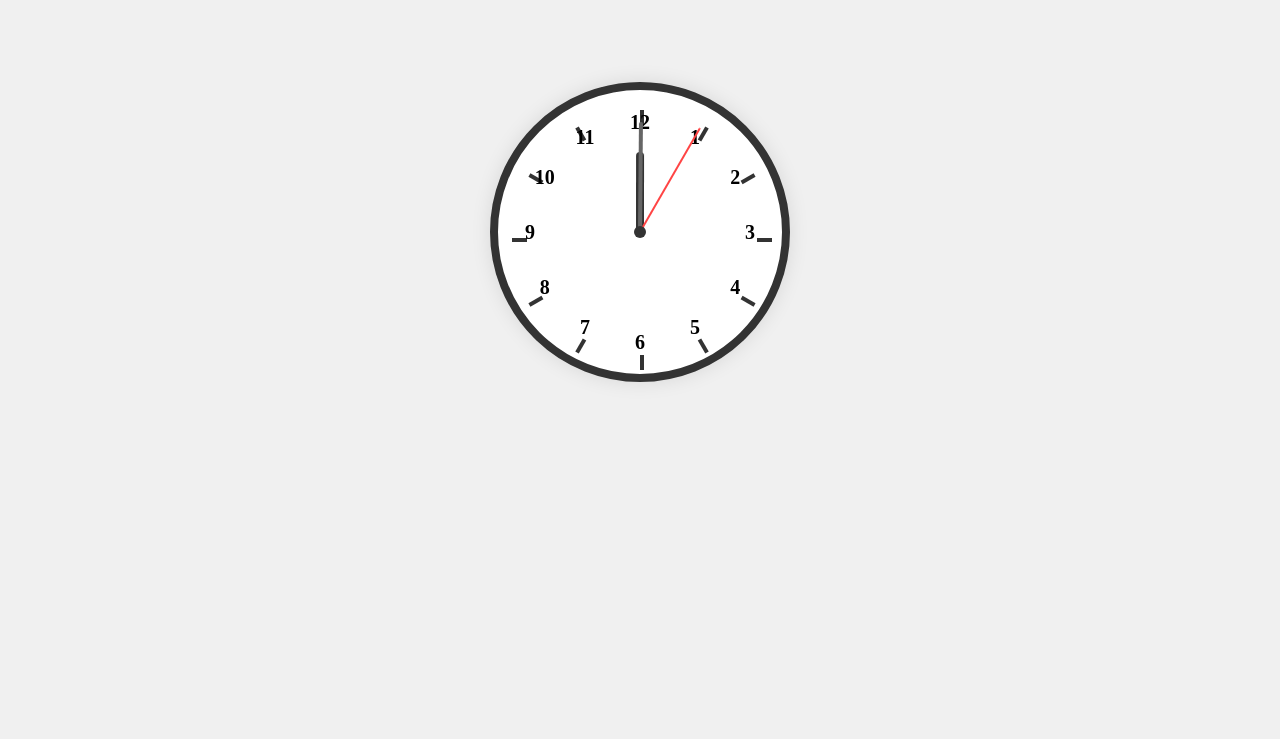
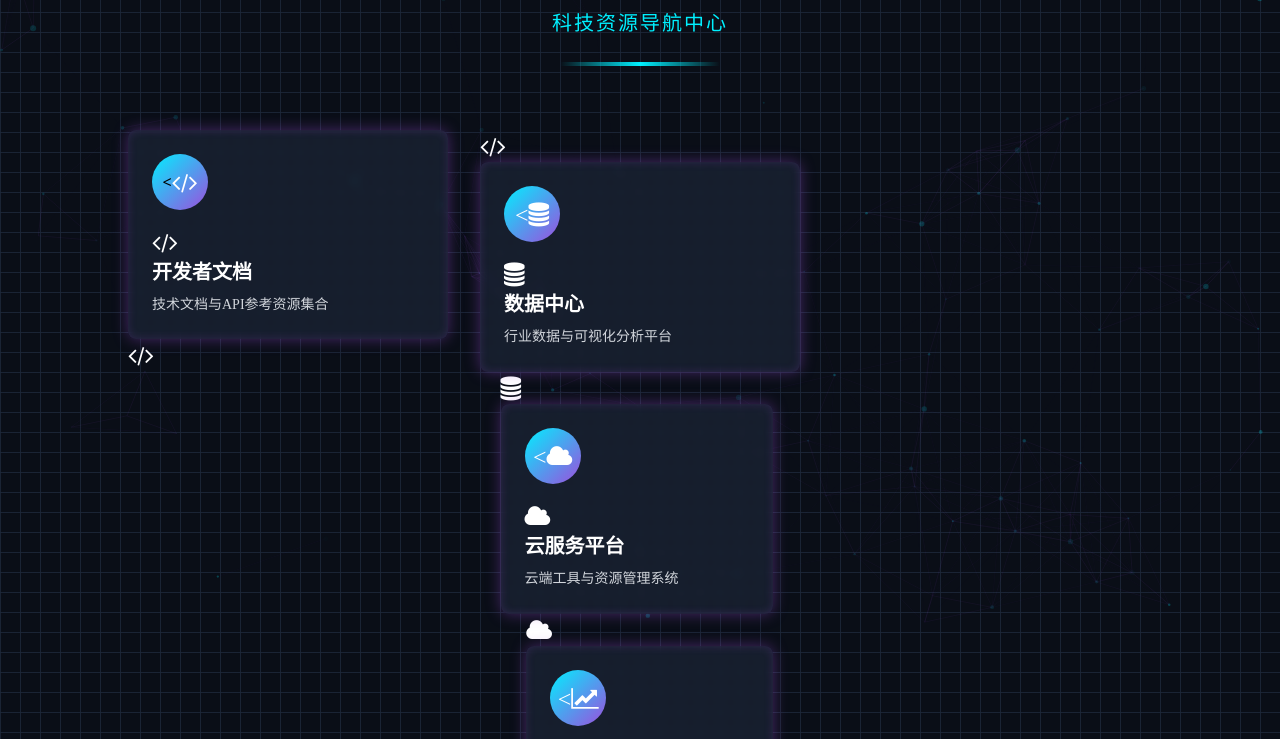
Before and after one commit to noakcc/tigear, a plain HTML site: page index.html in a window 1280 px wide. Shown: the part 168-907 px from the top of the page. Before the commit the page ends 800 px from the top, so only its background shows below. Drawn offline with nearby package versions, Linux system fonts and the light colour scheme.

Commit message:
Update index.html

```diff
--- a/index.html
+++ b/index.html
@@ -3,168 +3,186 @@
 <head>
     <meta charset="UTF-8">
     <meta name="viewport" content="width=device-width, initial-scale=1.0">
-    <title>CSS 静态钟表</title>
-    <style>
-        * {
-            margin: 0;
-            padding: 0;
-            box-sizing: border-box;
+    <title>科技导航主页</title>
+    <script src="https://cdn.tailwindcss.com"></script>
+    <link href="https://cdn.jsdelivr.net/npm/font-awesome@4.7.0/css/font-awesome.min.css" rel="stylesheet">
+    <script>
+        // 配置Tailwind自定义主题
+        tailwind.config = {
+            theme: {
+                extend: {
+                    colors: {
+                        tech: {
+                            blue: '#00f0ff',
+                            purple: '#9d4edd',
+                            dark: '#0a0e17',
+                            light: '#1e293b'
                         }
-        body {
-            min-height: 100vh;
-            display: flex;
-            justify-content: center;
-            align-items: center;
-            background-color: #f0f0f0;
+                    },
+                    fontFamily: {
+                        cyber: ['"Orbitron"', 'sans-serif']
                     }
-        /* 钟表容器 */
-        .clock {
-            width: 300px;
-            height: 300px;
-            border-radius: 50%;
-            background-color: #fff;
-            border: 8px solid #333;
-            position: relative;
-            box-shadow: 0 0 20px rgba(0,0,0,0.1);
                 }
-        /* 表盘刻度 - 小时刻度 */
-        .clock .hour-mark {
-            position: absolute;
-            top: 20px;
-            left: 50%;
-            width: 4px;
-            height: 15px;
-            background-color: #333;
-            transform-origin: center 130px; /* 以表盘中心为旋转原点 */
             }
-        /* 生成12个小时刻度（通过CSS循环） */
-        .clock .hour-mark:nth-child(1) { transform: rotate(0deg); }
-        .clock .hour-mark:nth-child(2) { transform: rotate(30deg); }
-        .clock .hour-mark:nth-child(3) { transform: rotate(60deg); }
-        .clock .hour-mark:nth-child(4) { transform: rotate(90deg); }
-        .clock .hour-mark:nth-child(5) { transform: rotate(120deg); }
-        .clock .hour-mark:nth-child(6) { transform: rotate(150deg); }
-        .clock .hour-mark:nth-child(7) { transform: rotate(180deg); }
-        .clock .hour-mark:nth-child(8) { transform: rotate(210deg); }
-        .clock .hour-mark:nth-child(9) { transform: rotate(240deg); }
-        .clock .hour-mark:nth-child(10) { transform: rotate(270deg); }
-        .clock .hour-mark:nth-child(11) { transform: rotate(300deg); }
-        .clock .hour-mark:nth-child(12) { transform: rotate(330deg); }
-        /* 表盘数字 */
-        .clock .number {
-            position: absolute;
-            top: 50%;
-            left: 50%;
-            font-size: 20px;
-            font-weight: bold;
-            transform-origin: center;
-            width: 40px;
-            height: 40px;
-            text-align: center;
-            line-height: 40px;
-            margin-top: -20px;
-            margin-left: -20px;
         }
-        .clock .number-1 { transform: rotate(30deg) translate(0, -110px) rotate(-30deg); }
-        .clock .number-2 { transform: rotate(60deg) translate(0, -110px) rotate(-60deg); }
-        .clock .number-3 { transform: rotate(90deg) translate(0, -110px) rotate(-90deg); }
-        .clock .number-4 { transform: rotate(120deg) translate(0, -110px) rotate(-120deg); }
-        .clock .number-5 { transform: rotate(150deg) translate(0, -110px) rotate(-150deg); }
-        .clock .number-6 { transform: rotate(180deg) translate(0, -110px) rotate(-180deg); }
-        .clock .number-7 { transform: rotate(210deg) translate(0, -110px) rotate(-210deg); }
-        .clock .number-8 { transform: rotate(240deg) translate(0, -110px) rotate(-240deg); }
-        .clock .number-9 { transform: rotate(270deg) translate(0, -110px) rotate(-270deg); }
-        .clock .number-10 { transform: rotate(300deg) translate(0, -110px) rotate(-300deg); }
-        .clock .number-11 { transform: rotate(330deg) translate(0, -110px) rotate(-330deg); }
-        .clock .number-12 { transform: rotate(0deg) translate(0, -110px) rotate(0deg); }
-        /* 指针公共样式 */
-        .clock .hand {
-            position: absolute;
-            bottom: 50%;
-            left: 50%;
-            transform-origin: bottom center; /* 以指针底部为旋转原点 */
-            border-radius: 4px;
+    </script>
+    <style type="text/tailwindcss">
+        @layer utilities {
+            .text-glow {
+                text-shadow: 0 0 8px rgba(0, 240, 255, 0.7), 0 0 20px rgba(0, 240, 255, 0.5);
             }
-        /* 时针 */
-        .clock .hour-hand {
-            width: 8px;
-            height: 80px;
-            background-color: #333;
-            /* 12小时转一圈（43200秒），动画匀速循环 */
-            animation: rotate 43200s linear infinite;
+            .card-glow {
+                box-shadow: 0 0 15px rgba(157, 78, 221, 0.4), inset 0 0 10px rgba(157, 78, 221, 0.2);
             }
-        /* 分针 */
-        .clock .minute-hand {
-            width: 4px;
-            height: 110px;
-            background-color: #666;
-            /* 60分钟转一圈（3600秒），动画匀速循环 */
-            animation: rotate 3600s linear infinite;
+            .bg-grid {
+                background-image:
+                    linear-gradient(rgba(30, 41, 59, 0.8) 1px, transparent 1px),
+                    linear-gradient(90deg, rgba(30, 41, 59, 0.8) 1px, transparent 1px);
+                background-size: 20px 20px;
             }
-        /* 秒针 */
-        .clock .second-hand {
-            width: 2px;
-            height: 120px;
-            background-color: #ff4444;
-            /* 60秒转一圈，动画匀速循环 */
-            animation: rotate 60s linear infinite;
-        }
-        /* 指针旋转动画 */
-        @keyframes rotate {
-            from { transform: translateX(-50%) rotate(0deg); }
-            to { transform: translateX(-50%) rotate(360deg); }
-        }
-        /* 表盘中心圆点 */
-        .clock .center-dot {
-            position: absolute;
-            top: 50%;
-            left: 50%;
-            width: 12px;
-            height: 12px;
-            border-radius: 50%;
-            background-color: #333;
-            transform: translate(-50%, -50%);
-            z-index: 10;
         }
     </style>
+    <link href="https://fonts.googleapis.com/css2?family=Orbitron:wght@400;600;800&display=swap" rel="stylesheet">
 </head>
-<body>
-    <div class="clock">
-        <!-- 12个小时刻度 -->
-        <div class="hour-mark"></div>
-        <div class="hour-mark"></div>
-        <div class="hour-mark"></div>
-        <div class="hour-mark"></div>
-        <div class="hour-mark"></div>
-        <div class="hour-mark"></div>
-        <div class="hour-mark"></div>
-        <div class="hour-mark"></div>
-        <div class="hour-mark"></div>
-        <div class="hour-mark"></div>
-        <div class="hour-mark"></div>
-        <div class="hour-mark"></div>
+<body class="min-h-screen bg-tech-dark bg-grid overflow-x-hidden">
+    <!-- 粒子背景容器 -->
+    <div id="particles-js" class="fixed inset-0 z-0 opacity-50"></div>
 
-        <!-- 12个数字 -->
-        <div class="number number-1">1</div>
-        <div class="number number-2">2</div>
-        <div class="number number-3">3</div>
-        <div class="number number-4">4</div>
-        <div class="number number-5">5</div>
-        <div class="number number-6">6</div>
-        <div class="number number-7">7</div>
-        <div class="number number-8">8</div>
-        <div class="number number-9">9</div>
-        <div class="number number-10">10</div>
-        <div class="number number-11">11</div>
-        <div class="number number-12">12</div>
+    <!-- 导航内容 -->
+    <div class="relative z-10 container mx-auto px-4 py-16 flex flex-col items-center">
+        <!-- 标题区域 -->
+        <div class="mb-16 text-center">
+            <h1 class="text-[clamp(2rem,5vw,4rem)] font-cyber font-extrabold text-white text-glow mb-4">
+                TECH NAV
+            </h1>
+            <p class="text-tech-blue text-[clamp(1rem,2vw,1.25rem)] tracking-widest">
+                科技资源导航中心
+            </p>
+            <div class="w-40 h-1 bg-gradient-to-r from-transparent via-tech-blue to-transparent mx-auto mt-6"></div>
+        </div>
 
-        <!-- 三根指针 -->
-        <div class="hand hour-hand"></div>
-        <div class="hand minute-hand"></div>
-        <div class="hand second-hand"></div>
+        <!-- 导航卡片网格 -->
+        <div class="grid grid-cols-1 sm:grid-cols-2 lg:grid-cols-3 gap-8 w-full max-w-5xl">
+            <!-- 导航卡片1 -->
+            <a href="page1.html" class="group">
+                <div class="bg-tech-light/60 backdrop-blur-sm rounded-lg p-6 card-glow transition-all duration-300 group-hover:scale-105 group-hover:bg-tech-light/80">
+                    <div class="w-14 h-14 bg-gradient-to-br from-tech-blue to-tech-purple rounded-full flex items-center justify-center mb-4">
+                        <<i class="fa fa-code text-white text-2xl"></</i>
+                    </div>
+                    <h3 class="font-cyber text-xl font-semibold text-white mb-2">开发者文档</h3>
+                    <p class="text-gray-300 text-sm">技术文档与API参考资源集合</p>
+                </div>
+            </a>
 
-        <!-- 中心圆点 -->
-        <div class="center-dot"></div>
+            <!-- 导航卡片2 -->
+            <a href="page2.html" class="group">
+                <div class="bg-tech-light/60 backdrop-blur-sm rounded-lg p-6 card-glow transition-all duration-300 group-hover:scale-105 group-hover:bg-tech-light/80">
+                    <div class="w-14 h-14 bg-gradient-to-br from-tech-blue to-tech-purple rounded-full flex items-center justify-center mb-4">
+                        <<i class="fa fa-database text-white text-2xl"></</i>
                     </div>
+                    <h3 class="font-cyber text-xl font-semibold text-white mb-2">数据中心</h3>
+                    <p class="text-gray-300 text-sm">行业数据与可视化分析平台</p>
+                </div>
+            </a>
+
+            <!-- 导航卡片3 -->
+            <a href="page3.html" class="group">
+                <div class="bg-tech-light/60 backdrop-blur-sm rounded-lg p-6 card-glow transition-all duration-300 group-hover:scale-105 group-hover:bg-tech-light/80">
+                    <div class="w-14 h-14 bg-gradient-to-br from-tech-blue to-tech-purple rounded-full flex items-center justify-center mb-4">
+                        <<i class="fa fa-cloud text-white text-2xl"></</i>
+                    </div>
+                    <h3 class="font-cyber text-xl font-semibold text-white mb-2">云服务平台</h3>
+                    <p class="text-gray-300 text-sm">云端工具与资源管理系统</p>
+                </div>
+            </a>
+
+            <!-- 导航卡片4 -->
+            <a href="page4.html" class="group">
+                <div class="bg-tech-light/60 backdrop-blur-sm rounded-lg p-6 card-glow transition-all duration-300 group-hover:scale-105 group-hover:bg-tech-light/80">
+                    <div class="w-14 h-14 bg-gradient-to-br from-tech-blue to-tech-purple rounded-full flex items-center justify-center mb-4">
+                        <<i class="fa fa-line-chart text-white text-2xl"></</i>
+                    </div>
+                    <h3 class="font-cyber text-xl font-semibold text-white mb-2">数据分析</h3>
+                    <p class="text-gray-300 text-sm">数据处理与可视化工具集</p>
+                </div>
+            </a>
+
+            <!-- 导航卡片5 -->
+            <a href="page5.html" class="group">
+                <div class="bg-tech-light/60 backdrop-blur-sm rounded-lg p-6 card-glow transition-all duration-300 group-hover:scale-105 group-hover:bg-tech-light/80">
+                    <div class="w-14 h-14 bg-gradient-to-br from-tech-blue to-tech-purple rounded-full flex items-center justify-center mb-4">
+                        <<i class="fa fa-shield text-white text-2xl"></</i>
+                    </div>
+                    <h3 class="font-cyber text-xl font-semibold text-white mb-2">安全中心</h3>
+                    <p class="text-gray-300 text-sm">网络安全与防护资源库</p>
+                </div>
+            </a>
+
+            <!-- 导航卡片6 -->
+            <a href="page6.html" class="group">
+                <div class="bg-tech-light/60 backdrop-blur-sm rounded-lg p-6 card-glow transition-all duration-300 group-hover:scale-105 group-hover:bg-tech-light/80">
+                    <div class="w-14 h-14 bg-gradient-to-br from-tech-blue to-tech-purple rounded-full flex items-center justify-center mb-4">
+                        <<i class="fa fa-book text-white text-2xl"></</i>
+                    </div>
+                    <h3 class="font-cyber text-xl font-semibold text-white mb-2">学习平台</h3>
+                    <p class="text-gray-300 text-sm">技术学习与教程资源汇总</p>
+                </div>
+            </a>
+        </div>
+
+        <!-- 页脚 -->
+        <div class="mt-20 text-center text-gray-400 text-sm">
+            <p>© 2024 TECH NAV | 科技导航平台</p>
+            <div class="flex justify-center space-x-4 mt-3">
+                <a href="#" class="hover:text-tech-blue transition-colors"><<i class="fa fa-github"></</i></a>
+                <a href="#" class="hover:text-tech-blue transition-colors"><<i class="fa fa-twitter"></</i></a>
+                <a href="#" class="hover:text-tech-blue transition-colors"><<i class="fa fa-linkedin"></</i></a>
+            </div>
+        </div>
+    </div>
+
+    <!-- 粒子效果脚本 -->
+    <script src="https://cdn.jsdelivr.net/particles.js/2.0.0/particles.min.js"></script>
+    <script>
+        // 初始化粒子背景
+        particlesJS("particles-js", {
+            particles: {
+                number: { value: 80, density: { enable: true, value_area: 800 } },
+                color: { value: "#00f0ff" },
+                shape: { type: "circle" },
+                opacity: { value: 0.5, random: true },
+                size: { value: 3, random: true },
+                line_linked: {
+                    enable: true,
+                    distance: 150,
+                    color: "#9d4edd",
+                    opacity: 0.2,
+                    width: 1
+                },
+                move: {
+                    enable: true,
+                    speed: 1,
+                    direction: "none",
+                    random: true,
+                    straight: false,
+                    out_mode: "out",
+                    bounce: false
+                }
+            },
+            interactivity: {
+                detect_on: "canvas",
+                events: {
+                    onhover: { enable: true, mode: "grab" },
+                    onclick: { enable: true, mode: "push" },
+                    resize: true
+                },
+                modes: {
+                    grab: { distance: 140, line_linked: { opacity: 0.5 } },
+                    push: { particles_nb: 4 }
+                }
+            },
+            retina_detect: true
+        });
+    </script>
 </body>
 </html>
```
Lines whose indentation alone changed are shown as unchanged.
